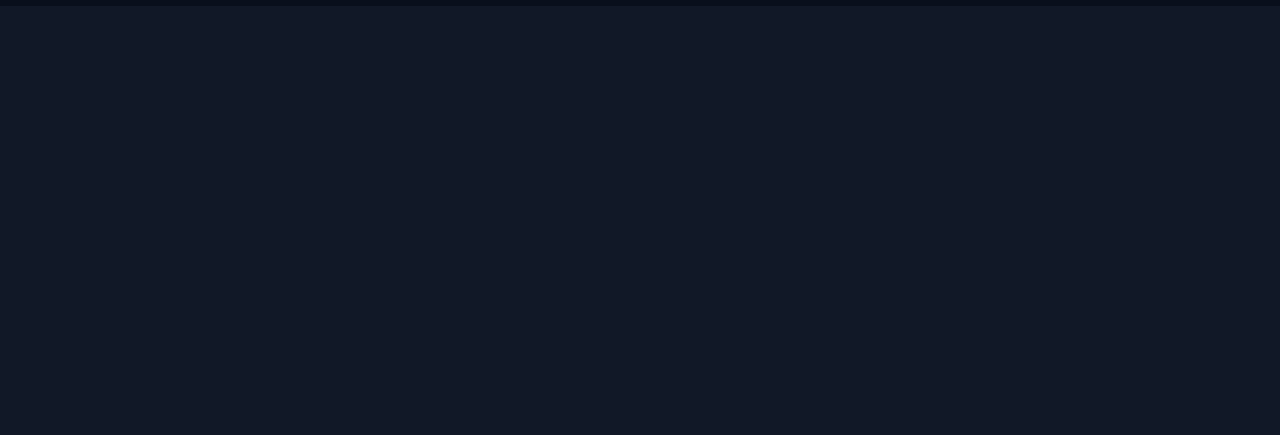
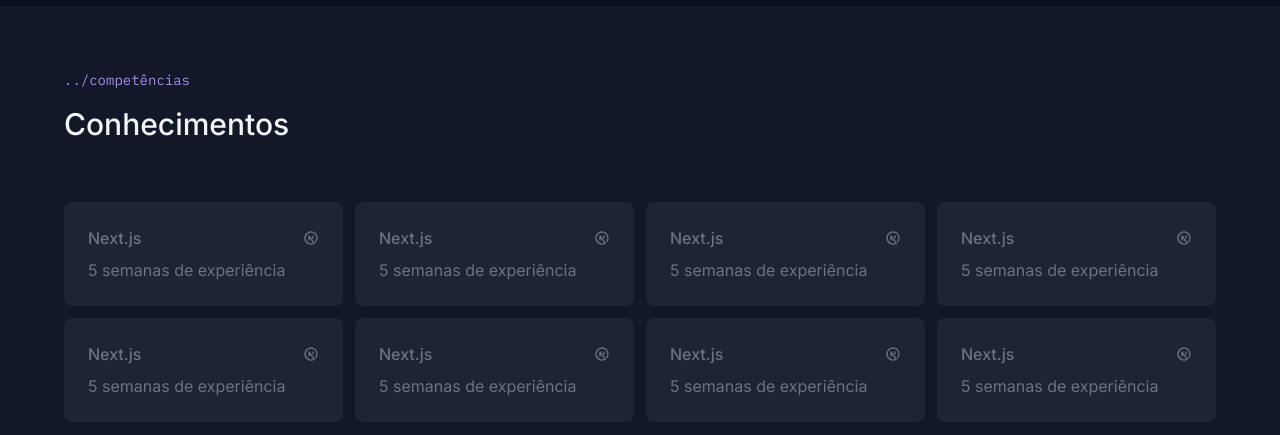
Before and after one commit to ghennings3/portfolio, a Next.js app: page / in a window 1280 px wide. Shown: the part 749-1184 px from the top of the page. Before the commit the page ends 800 px from the top, so only its background shows below. Built offline with nearby package versions, Linux system fonts and the light colour scheme.

Commit message:
add known tech section

```diff
--- /dev/null
+++ b/app/lib/getRelativeTime.ts
@@ -0,0 +1,50 @@
+/**
+ * Convert a date to a relative time string, such as
+ * "a minute ago", "in 2 hours", "yesterday", "3 months ago", etc.
+ * using Intl.RelativeTimeFormat
+ */
+export function getRelativeTimeString(
+    date: Date | number,
+    lang = navigator.language,
+  ): string {
+    // Allow dates or times to be passed
+    const timeMs = typeof date === 'number' ? date : date.getTime()
+
+    // Get the amount of seconds between the given date and now
+    const deltaSeconds = Math.round((timeMs - Date.now()) / 1000)
+
+    // Array reprsenting one minute, hour, day, week, month, etc in seconds
+    const cutoffs = [
+      60,
+      3600,
+      86400,
+      86400 * 7,
+      86400 * 30,
+      86400 * 365,
+      Infinity,
+    ]
+
+    // Array equivalent to the above but in the string representation of the units
+    const units: Intl.RelativeTimeFormatUnit[] = [
+      'second',
+      'minute',
+      'hour',
+      'day',
+      'week',
+      'month',
+      'year',
+    ]
+
+    // Grab the ideal cutoff unit
+    const unitIndex = cutoffs.findIndex(
+      (cutoff) => cutoff > Math.abs(deltaSeconds),
+    )
+
+    // Get the divisor to divide from the seconds. E.g. if our unit is "day" our divisor
+    // is one day in seconds, so we can divide our seconds by this to get the # of days
+    const divisor = unitIndex ? cutoffs[unitIndex - 1] : 1
+
+    // Intl.RelativeTimeFormat do its magic
+    const rtf = new Intl.RelativeTimeFormat(lang, { numeric: 'auto' })
+    return rtf.format(Math.floor(deltaSeconds / divisor), units[unitIndex])
+  }
--- a/app/page.tsx
+++ b/app/page.tsx
@@ -1,9 +1,11 @@
 import { HeroSection } from "@/components/hero-section/HeroSection";
+import { TechSection } from "@/components/techs-section/TechsSection";
 
 export default async function Home() {
   return (
     <>
       <HeroSection/>
+      <TechSection/>
     </>
   )
 }
--- /dev/null
+++ b/components/SectionTitle.tsx
@@ -0,0 +1,16 @@
+import { cn } from "@/app/lib/utils"
+
+type SectionTitleProps = {
+    title: string
+    subtitle: string
+    className?: string
+}
+
+export const SectionTitle = ({title, subtitle, className}: SectionTitleProps) => {
+    return(
+        <div className={cn('flex flex-col gap-4', className)}>
+            <span className="font-mono text-sm text-violet-400">{`../${subtitle}`}</span>
+            <h3 className="text-3xl font-medium">{title}</h3>
+        </div>
+    )
+}
--- /dev/null
+++ b/components/techs-section/KnownTech.tsx
@@ -0,0 +1,23 @@
+import { getRelativeTimeString } from "@/app/lib/getRelativeTime"
+import { ReactNode } from "react"
+
+type KnownTechProps = {
+    tech: {
+        icon: ReactNode
+        name: string
+        startDate: string
+    }
+}
+
+export const KnownTech = ({tech}: KnownTechProps) => {
+    const relativeTime = getRelativeTimeString(new Date(tech.startDate), 'pt-BR').replace('há', '')
+    return(
+        <div className="p-6 rounded-lg bg-gray-600/20 text-gray-500 flex flex-col gap-2 hover:text-violet-500 hover:bg-gray-600/30">
+            <div className="flex items-center justify-between">
+                <p className="font-medium">{tech.name}</p>
+                {tech.icon}
+            </div>
+            <span>{relativeTime} de experiência</span>
+        </div>
+    )
+}
--- /dev/null
+++ b/components/techs-section/TechsSection.tsx
@@ -0,0 +1,16 @@
+import { TbBrandNextjs } from "react-icons/tb"
+import { SectionTitle } from "../SectionTitle"
+import { KnownTech } from "./KnownTech"
+
+export const TechSection = () => {
+    return(
+        <section className="container py-16">
+            <SectionTitle subtitle="competências" title="Conhecimentos"></SectionTitle>
+            <div className="grid grid-cols-[repeat(auto-fit,minmax(264px,1fr))] gap-3 mt-[60px]">
+                {Array.from({length: 8}).map((_, index) => (
+                    <KnownTech tech={{icon: <TbBrandNextjs/>, name: 'Next.js', startDate: '2025-04-08'}} key={index} />
+                ))}
+            </div>
+        </section>
+    )
+}
```
